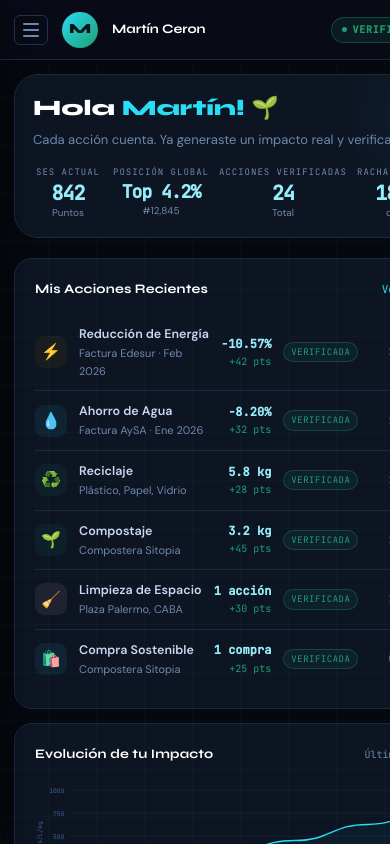
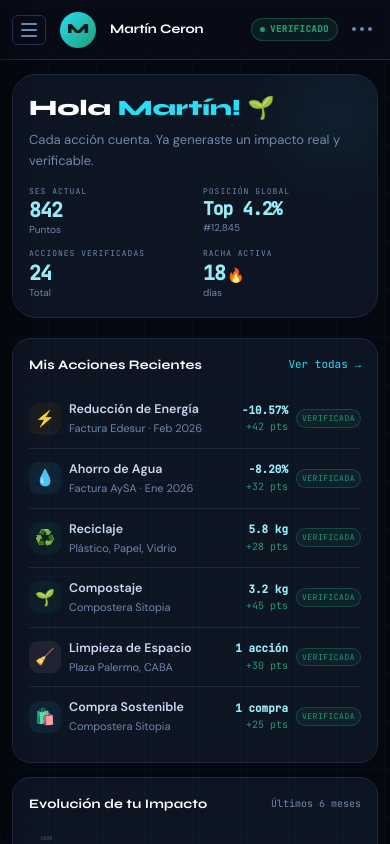
Before and after one commit to agusruiz11/sustain-token, a React (Vite) app: page /demo/usuario in a window 390 px wide. Shown: the top 844 px of the page. Built offline with nearby package versions, Linux system fonts and the light colour scheme.

Commit message:
nueva build y fixes mobile

```diff
--- a/src/components/Contact.jsx
+++ b/src/components/Contact.jsx
@@ -13,7 +13,7 @@ export default function Contact() {
           <h2 id="contact-heading">{t('contact.heading')}</h2>
           <p>{t('contact.desc')}</p>
           <div className="contact-actions">
-            <a href="#community" className="btn btn--primary btn--large">
+            <a href="#pilot-form" className="btn btn--primary btn--large">
               {t('contact.btnPilot')}
             </a>
             <a href="mailto:contact@sustaintoken.org" className="btn btn--ghost btn--large">
--- a/src/components/Pilots.jsx
+++ b/src/components/Pilots.jsx
@@ -108,7 +108,7 @@ export default function Pilots() {
             <h3 id="pilot-cta-title">{t('pilots.ctaHeading')}</h3>
             <p>{t('pilots.ctaSub')}</p>
           </div>
-          <a href="#community" className="btn btn--primary btn--large">
+          <a href="#pilot-form" className="btn btn--primary btn--large">
             {t('pilots.ctaBtn')}
           </a>
         </div>
--- a/src/demo/UsuarioFinal.jsx
+++ b/src/demo/UsuarioFinal.jsx
@@ -127,14 +127,7 @@ export default function UsuarioFinal() {
                       <div className="udash-action-pts">+{a.pts} pts</div>
                     </div>
                     <span className="udash-verified-chip">VERIFICADA</span>
-                    <span style={{
-                      fontFamily: 'var(--font-mono)',
-                      fontSize: '10px',
-                      color: 'var(--ink-300)',
-                      marginLeft: '4px',
-                      minWidth: '80px',
-                      textAlign: 'right',
-                    }}>
+                    <span className="udash-action-date">
                       {a.date}
                     </span>
                   </div>
--- a/src/demo/demo.css
+++ b/src/demo/demo.css
@@ -5,6 +5,7 @@
   display: flex;
   min-height: 100vh;
   background: var(--bg-0);
+  overflow-x: hidden;
 }
 .dash-layout body::before { display: none; }
 
@@ -1223,6 +1224,17 @@
   border: 1px solid rgba(30,158,114,0.3);
   color: var(--green-600);
   letter-spacing: 0.5px;
+  flex-shrink: 0;
+  white-space: nowrap;
+}
+.udash-action-date {
+  font-family: var(--font-mono);
+  font-size: 10px;
+  color: var(--ink-300);
+  margin-left: 4px;
+  text-align: right;
+  flex-shrink: 0;
+  white-space: nowrap;
 }
 
 /* Impact totals */
@@ -1450,6 +1462,10 @@
 
 /* ── Mobile (≤ 640px) ── */
 @media (max-width: 640px) {
+  /* Overflow control */
+  .dash-main { max-width: 100%; overflow-x: hidden; }
+  .dash-content { padding: 14px 12px 40px; overflow-x: hidden; }
+
   /* Stats */
   .dash-stats-grid { grid-template-columns: 1fr 1fr; gap: 10px; }
   .dash-stat-card-value { font-size: 22px; }
@@ -1457,18 +1473,34 @@
   /* Tables stack */
   .dash-tables-grid { grid-template-columns: 1fr; }
 
-  /* Content padding */
-  .dash-content { padding: 14px 14px 40px; }
-  .dash-topbar { padding: 0 14px; gap: 8px; }
-  .dash-topbar-company-name { font-size: 13px; }
-  .dash-topbar-company-sub { font-size: 10px; }
+  /* Topbar */
+  .dash-topbar { padding: 0 12px; gap: 8px; }
+  .dash-topbar-left { min-width: 0; flex: 1; overflow: hidden; }
+  .dash-topbar-company-name { font-size: 13px; overflow: hidden; text-overflow: ellipsis; white-space: nowrap; max-width: 130px; }
+  .dash-topbar-right { flex-shrink: 0; gap: 8px; }
+  .dash-verified-badge { font-size: 9px; padding: 3px 8px; letter-spacing: 0.5px; }
+
+  /* Section header */
+  .dash-section-header { flex-wrap: nowrap; gap: 8px; }
+  .dash-section-title { overflow: hidden; text-overflow: ellipsis; white-space: nowrap; min-width: 0; flex: 1; }
 
   /* User hero */
-  .udash-hero { flex-direction: column; align-items: flex-start; gap: 14px; padding: 16px 18px; }
-  .udash-hero-meta { flex-wrap: wrap; gap: 10px; }
-  .udash-hero-kpi { min-width: 70px; }
+  .udash-hero { flex-direction: column; align-items: flex-start; gap: 14px; padding: 16px 16px; }
+  .udash-hero-meta { display: grid; grid-template-columns: 1fr 1fr; gap: 10px 16px; width: 100%; }
+  .udash-hero-kpi { min-width: 0; text-align: left; }
+  .udash-hero-kpi-label { font-size: 8px; white-space: normal; line-height: 1.3; }
   .udash-hero-kpi-val { font-size: 20px; }
   .udash-ses-score { font-size: 44px; }
+
+  /* Action rows: hide date on mobile, tighten gaps */
+  .udash-action-row { gap: 8px; }
+  .udash-action-date { display: none; }
+  .udash-verified-chip { font-size: 8px; padding: 2px 5px; }
+  .udash-action-value { font-size: 11px; }
+
+  /* Cards */
+  .dash-card { padding: 16px; }
+  .udash-ses-card { padding: 16px; }
 
   /* Badges */
   .udash-badges-grid { grid-template-columns: repeat(3, 1fr); gap: 8px; }
@@ -1483,7 +1515,8 @@
 
   /* Audit */
   .dash-audit-key { min-width: 60px; font-size: 8px; }
-  .dash-audit-val { font-size: 10px; }
+  .dash-audit-val { font-size: 10px; min-width: 0; overflow: hidden; text-overflow: ellipsis; }
+  .dash-audit-row { min-width: 0; box-sizing: border-box; }
 
   /* Donut chart center */
   .dash-donut-svg-wrap { width: 140px; height: 140px; }
@@ -1492,4 +1525,6 @@
   /* Footer strip */
   .dash-footer-strip { flex-direction: column; gap: 12px; padding: 14px 16px; }
   .dash-footer-strip > *:last-child { align-self: flex-start; }
-}
+  .dash-footer-item { align-items: flex-start; }
+  .dash-footer-text span { display: none; }
+}
--- a/src/index.css
+++ b/src/index.css
@@ -1,3 +1,8 @@
+/* ============================================================
+   ANCHOR SCROLL OFFSET — compensates fixed nav (64px + buffer)
+   ============================================================ */
+[id] { scroll-margin-top: 80px; }
+
 /* ============================================================
    RESET & BASE
    ============================================================ */
@@ -1319,7 +1324,9 @@ footer {
   /* Community */
   .community-block { padding: var(--sp-4); overflow: hidden; }
   .library-node { overflow: hidden; }
-  .chip { overflow: hidden; }
+  .chips-stack { width: 100%; min-width: 0; }
+  .chip { overflow: hidden; min-width: 0; box-sizing: border-box; max-width: 100%; }
+  .chip-label { min-width: 52px; }
   .chip-value { font-size: 11px; flex: 1; min-width: 0; overflow: hidden; text-overflow: ellipsis; white-space: nowrap; }
 
   /* Chip tooltip */
```
Also changed, not shown: 1 other file (tests, documents, lock files or other folders).
